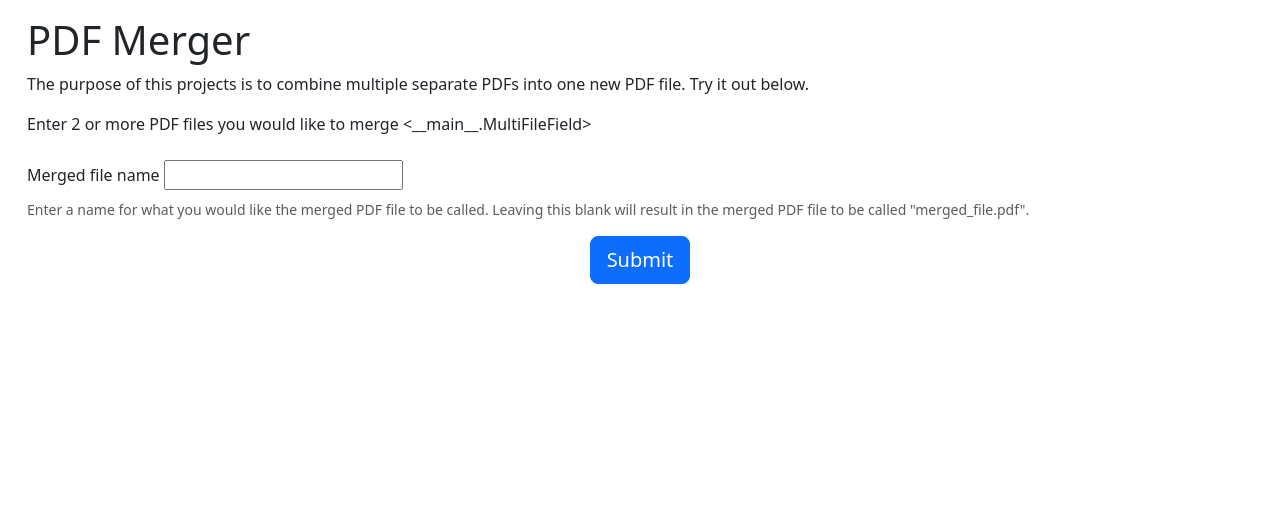
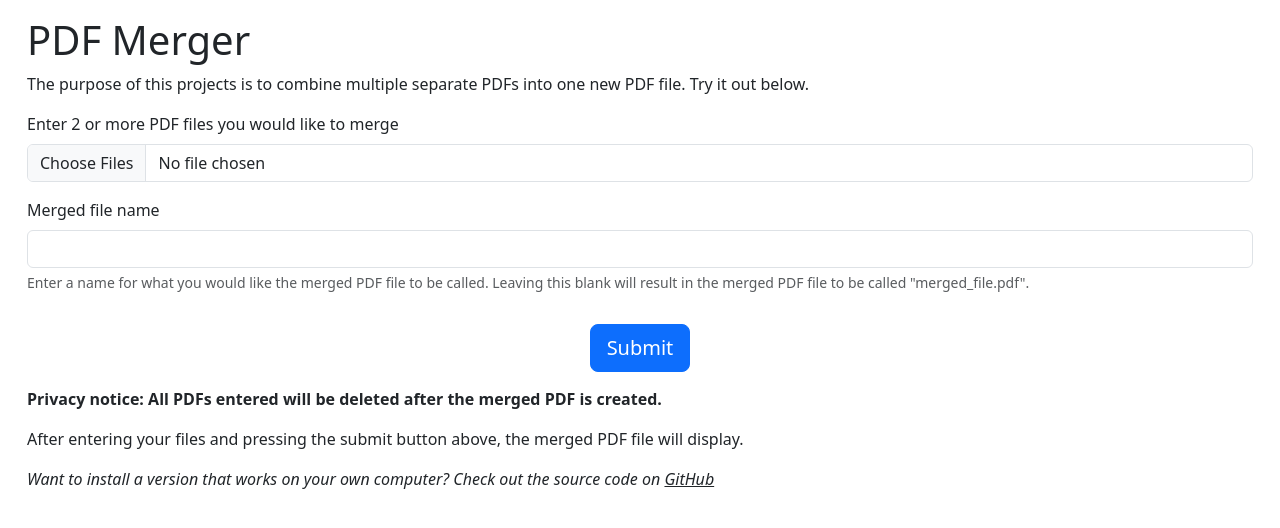
Before and after one commit to nlutala/nlutala-portfolio, a Django app: page /projects/pdf-merger in a window 1280 px wide. Shown: the part 95-623 px from the top of the page. Run offline with Django 5.2, Linux system fonts and the light colour scheme.

Commit message:
Complete implementation of PDF-Merger demo

```diff
--- a/website/forms.py
+++ b/website/forms.py
@@ -3,5 +3,5 @@ from multiupload.fields import MultiFileField
 
 
 class PDFMergerForm(forms.Form):
-    formFileMultiple = MultiFileField(label="Attachments", min_num=2)
-    mergedFileName = forms.CharField(label="Merged file name", required=False)
+    uploadedFiles = MultiFileField()
+    mergedFilename = forms.CharField(label="Merged file name", required=False)
--- /dev/null
+++ b/website/projects/pdf_merger.py
@@ -0,0 +1,59 @@
+'''
+A class that merges a pdf inputted by a user
+'''
+
+from pypdf import PdfWriter
+import os
+
+class PDFMerger():
+    def __init__(self) -> None:
+        '''
+        Params:
+        pdf (string) - list of pdf file names from the current directory of this script (pdf_merger.py)
+        '''
+        self.pdfs = []
+        self.base_dir = os.path.dirname(__file__)
+
+    def get_base_dir(self) -> str:
+        return self.base_dir
+
+    def add_pdf_files(self, pdfs: list) -> None:
+        self.pdfs = pdfs
+        if len(self.pdfs) == 0:
+            raise ValueError("There are no PDF files in this directory to merge.")
+        elif len(self.pdfs) == 1:
+            raise ValueError("There is only PDF file in this directory. There needs to be 2 or more PDF files in this directory to merge.")
+
+        self.merger = PdfWriter()
+
+    def merge_pdfs(self, filename: str):
+        '''
+        Params:
+        filename (str) - a name for the new merged pdf
+
+        Returns the merged pdf in a new screen
+        '''
+        # Create the file
+        if len(filename.strip()) == 0:
+            filename = "merged_file.pdf"
+
+        for pdf in self.pdfs:
+            if pdf.endswith(".pdf"):
+                self.merger.append(os.path.join(self.base_dir, pdf))
+            else: # Else statement may be redundant as I check for this below.
+                raise TypeError("Expected PDF file(s) but a file with another file extension was given instead.")
+
+        if filename.endswith(".pdf"):
+            self.merger.write(os.path.join(self.base_dir, filename))
+            self.merger.close()
+
+            for p in self.pdfs:
+                os.remove(os.path.join(self.base_dir, p))
+            return os.path.join(self.base_dir, filename)
+        else:
+            self.merger.write(os.path.join(self.base_dir, f"{filename}.pdf"))
+            self.merger.close()
+
+            for p in self.pdfs:
+                os.remove(os.path.join(self.base_dir, p))
+            return os.path.join(self.base_dir, filename)
--- a/website/templates/website/pdf_merger.html
+++ b/website/templates/website/pdf_merger.html
@@ -43,22 +43,29 @@
       <p>The purpose of this projects is to combine multiple separate PDFs into one new PDF file. Try it out below.</p>
     </div>
     <div class="container-fluid">
-      <form action="/merged-file/" method="post">
+      <form method="post" enctype="multipart/form-data">
         {% csrf_token %}
         <div class="mb-3">
-            <label for="formFileMultiple" class="form-label">Enter 2 or more PDF files you would like to merge</label>
-            {{ form.formFileMultiple }}
+          <label for="formFileMultiple" class="form-label">Enter 2 or more PDF files you would like to merge</label>
+          <input class="form-control" type="file" accept=".pdf" id="formFileMultiple" name="formFileMultiple" multiple />
         </div>
         <div class="mb-3">
-            <label for="mergedFileName" class="form-label">Merged file name</label>
-            {{ form.mergedFileName }}
-            <div id="mergedFileNameHelpBlock" class="form-text">Enter a name for what you would like the merged PDF file to be called. Leaving this blank will result in the merged PDF file to be called "merged_file.pdf".</div>
+          <label for="mergedFileName" class="form-label">Merged file name</label>
+          <input id="mergedFileName" type="text" name="mergedFileName" class="form-control" aria-label="default input example" aria-describedby="mergedFileNameHelpBlock" />
+          <div id="mergedFileNameHelpBlock" class="form-text">Enter a name for what you would like the merged PDF file to be called. Leaving this blank will result in the merged PDF file to be called "merged_file.pdf".</div>
         </div>
-        <div style="text-align: center;">
+        <div style="padding: 15px; text-align: center;">
           <!-- Just to add some padding between the file input and button submission -->
           <input type="submit" value="Submit" class="btn btn-primary btn-lg" />
         </div>
+        <p><b>Privacy notice: All PDFs entered will be deleted after the merged PDF is created.</b></p>
       </form>
+    </div>
+    <div class="container-fluid">
+      <p>After entering your files and pressing the submit button above, the merged PDF file will display.</p>
+      <p>
+        <i>Want to install a version that works on your own computer? Check out the source code on <a href="https://github.com/nlutala/pdf-merger" target="_blank" style="color: #212529;">GitHub</a></i>
+      </p>
     </div>
     <script src="https://cdn.jsdelivr.net/npm/bootstrap@5.3.3/dist/js/bootstrap.bundle.min.js" integrity="sha384-YvpcrYf0tY3lHB60NNkmXc5s9fDVZLESaAA55NDzOxhy9GkcIdslK1eN7N6jIeHz" crossorigin="anonymous"></script>
   </body>
--- a/website/views.py
+++ b/website/views.py
@@ -1,5 +1,7 @@
 from django.shortcuts import render
-from .forms import PDFMergerForm
+from django.http import FileResponse
+from .projects.pdf_merger import PDFMerger
+import os
 
 # Create your views here.
 
@@ -19,14 +21,30 @@ def pdf_merger(request):
     '''
     Returns a page with a the PDF Merger project to try out.
     '''
+    merger = PDFMerger()
+    BASE_DIR = merger.get_base_dir()
+
     if request.method == "POST":
-        form = PDFMergerForm(request.POST)
-        if form.is_valid():
-            return render(request, "website/pdf_merger_1.html")
+        pdfs = [file.name for file in request.FILES.getlist('formFileMultiple')]
+
+        for file in request.FILES.getlist('formFileMultiple'):
+            file_path = os.path.join(BASE_DIR, file.name)
+            with open(file_path, 'wb+') as new_file:
+                for chunk in file.chunks():
+                    new_file.write(chunk)
+
+        merger.add_pdf_files(pdfs)
+        filename = merger.merge_pdfs(request.FILES.get('mergedFileName', ""))
+        pdf = open(filename, 'rb')
+        response = FileResponse(pdf, content_type='application/pdf')
+        response['Content-Disposition'] = f'inline; filename="{filename}"'
+        return response
     else:
-        form = PDFMergerForm()
+        for file in os.listdir(BASE_DIR):
+            if file.endswith(".pdf"):
+                os.remove(os.path.join(BASE_DIR, file))
 
-    return render(request, "website/pdf_merger.html", {"form" : form})
+    return render(request, "website/pdf_merger.html")
 
 def contact(request):
     '''
```
